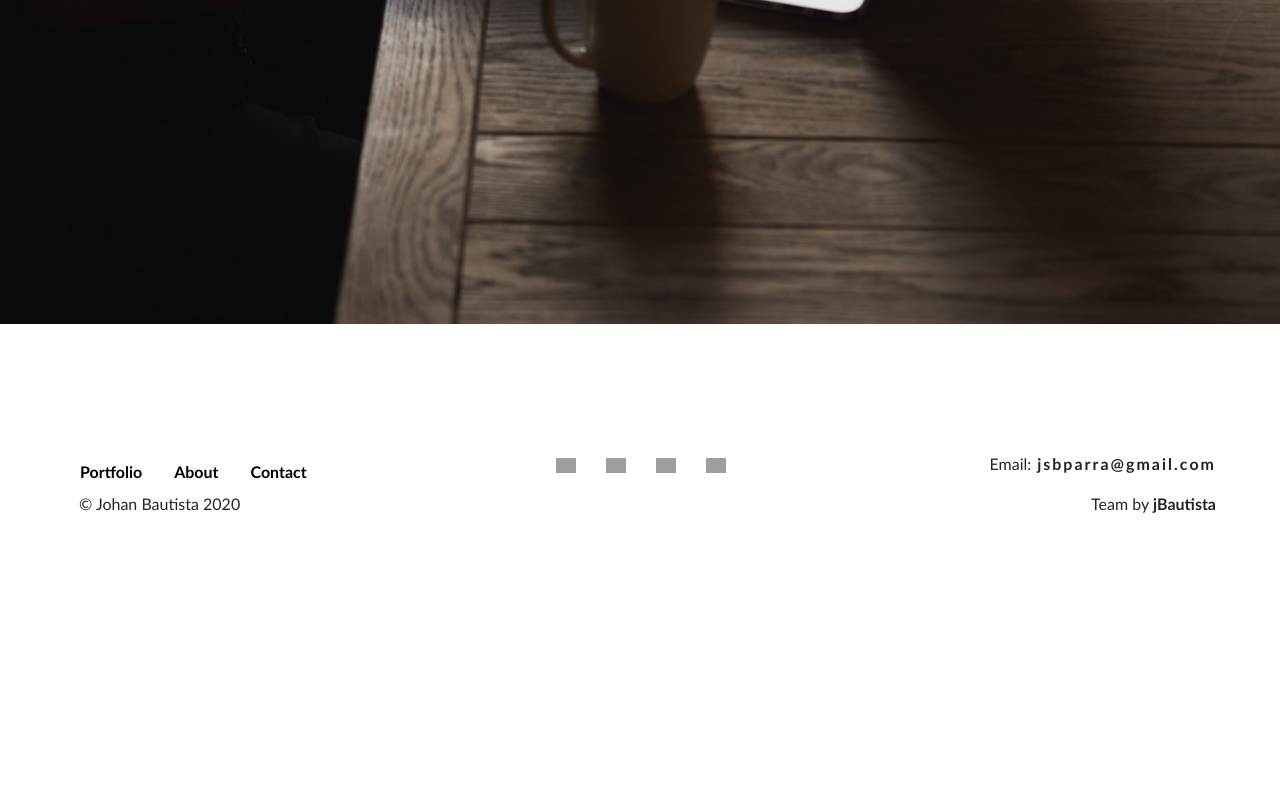
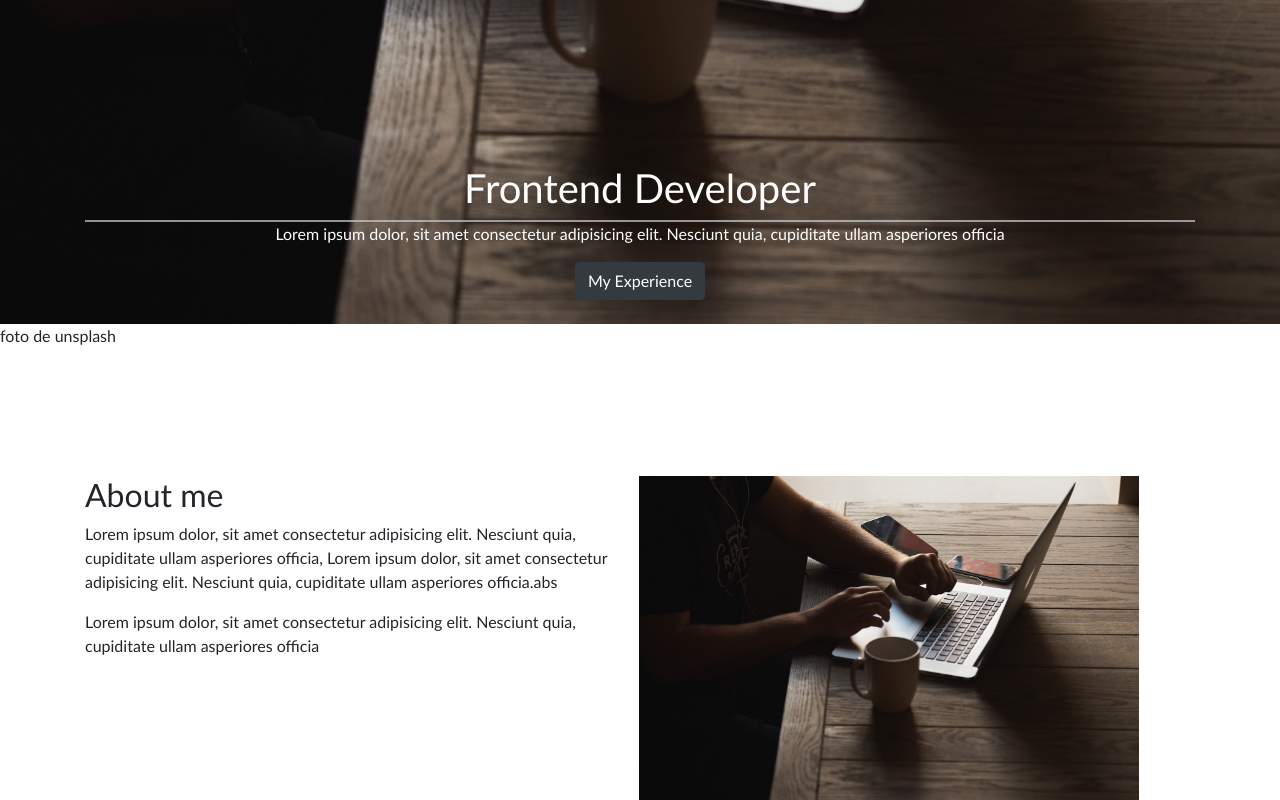
Before and after one commit to johanBautista/jBautista_web, a React (Create React App) app: page / in a window 1280 px wide. Shown: the part 476-1276 px from the top of the page. Before the commit the page ends 1008 px from the top, so only its background shows below. Built offline with nearby package versions, Linux system fonts and the light colour scheme; grey boxes are pictures that could not be loaded.

Commit message:
refact structure home

```diff
--- a/src/components/layout/navbar/Navbar.js
+++ b/src/components/layout/navbar/Navbar.js
@@ -29,7 +29,7 @@ const navbar = () => {
               Home
             </Nav.Link>
             <Nav.Link className="item-bar" href="/projects">
-              Portf
+              Portfolio
             </Nav.Link>
             <Nav.Link className="item-bar" href="/cv">
               About
--- a/src/components/pages/home/Home.css
+++ b/src/components/pages/home/Home.css
@@ -4,13 +4,42 @@
   min-height: 100vh;
 }
 .container {
-  padding-top: 20%;
+  top: 40rem;
 }
-
 .line-style {
   width: 100%;
   border-bottom: rgba(204, 204, 204, 0.705) 2px solid;
 }
 .text-center {
   color: rgb(255, 255, 255);
+  position: relative;
 }
+.about-section,
+.stack-section,
+.why-section,
+.project-section {
+  margin: 10% 0;
+}
+.display-content {
+  display: flex;
+  justify-content: space-evenly;
+
+}
+.display-home {
+  display: flex;
+}
+.foto {
+  display: block;
+}
+.foto-cambio {
+  width: 90%;
+}
+.foto-block {
+  height: 500px;
+  width: 100%;
+}
+@media only screen and (min-width: 220px) and (max-width: 990px) {
+  .container {
+    top: 30rem;
+  }
+}
--- a/src/components/pages/home/Home.js
+++ b/src/components/pages/home/Home.js
@@ -1,12 +1,14 @@
 import React from 'react';
 import { Button } from 'react-bootstrap';
+import imgHome from '../../img/home.jpg';
 import './Home.css';
 
 const Home = () => {
   return (
+    <div className="home">
       <div className="img-home">
         <div className="text-center container">
-        <h1 className="title-home">Full Stack Developer</h1>
+          <h1 className="title-home">Frontend Developer</h1>
 
           <div className="line-style"></div>
           <p>
@@ -16,6 +18,91 @@ const Home = () => {
           <Button variant="dark">My Experience</Button>
         </div>
       </div>
+      <div className="footer-img">
+        <p>foto de unsplash</p>
+      </div>
+      {/* /////////////// */}
+      <div className="container about-section">
+        <div className="display-home">
+          <div className="">
+            <h2 className="">About me</h2>
+            <p>
+              Lorem ipsum dolor, sit amet consectetur adipisicing elit. Nesciunt
+              quia, cupiditate ullam asperiores officia, Lorem ipsum dolor, sit
+              amet consectetur adipisicing elit. Nesciunt quia, cupiditate ullam
+              asperiores officia.abs
+            </p>
+
+            <p>
+              Lorem ipsum dolor, sit amet consectetur adipisicing elit. Nesciunt
+              quia, cupiditate ullam asperiores officia
+            </p>
+          </div>
+          <div className="foto">
+            <img src={imgHome} alt="cambio" className="foto-cambio" />
+          </div>
+        </div>
+      </div>
+
+      <div className="container stack-section">
+        <div className="">
+          <div className="foto">
+            <img src={imgHome} alt="cambio" className="foto-block" />
+          </div>
+          <div className="section-content">
+            <h2 className="">Technologies</h2>
+            <div className="display-content">
+              <p>
+                Lorem ipsum dolor, sit amet consectetur adipisicing elit.
+                Nesciunt quia, cupiditate ullam asperiores officia.
+              </p>
+              <p>
+                Lorem ipsum dolor, sit amet consectetur adipisicing elit.
+                Nesciunt quia, cupiditate ullam asperiores officia.
+              </p>
+              <p>
+                Lorem ipsum dolor, sit amet consectetur adipisicing elit.
+                Nesciunt quia, cupiditate ullam asperiores officia
+              </p>
+            </div>
+          </div>
+        </div>
+      </div>
+
+      <div className="container why-section">
+        <div className="display-home">
+          <div className="foto">
+            <img src={imgHome} alt="cambio" className="foto-cambio" />
+          </div>
+
+          <div className="">
+            <h2 className="">Why me?</h2>
+            <p>
+              Lorem ipsum dolor, sit amet consectetur adipisicing elit. Nesciunt
+              quia, cupiditate ullam asperiores officia, Lorem ipsum dolor, sit
+              amet consectetur adipisicing elit. Nesciunt quia, cupiditate ullam
+              asperiores officia.abs
+            </p>
+
+            <p>
+              Lorem ipsum dolor, sit amet consectetur adipisicing elit. Nesciunt
+              quia, cupiditate ullam asperiores officia
+            </p>
+          </div>
+        </div>
+      </div>
+
+      <div className="container project-section">
+        <div className="">
+          <div className="section-content">
+            <h2 className="">Projects</h2>
+          </div>
+          <div className="foto">
+            <img src={imgHome} alt="cambio" className="foto-block" />
+          </div>
+        </div>
+      </div>
+    </div>
   );
 };
 
```
Lines whose indentation alone changed are shown as unchanged.
